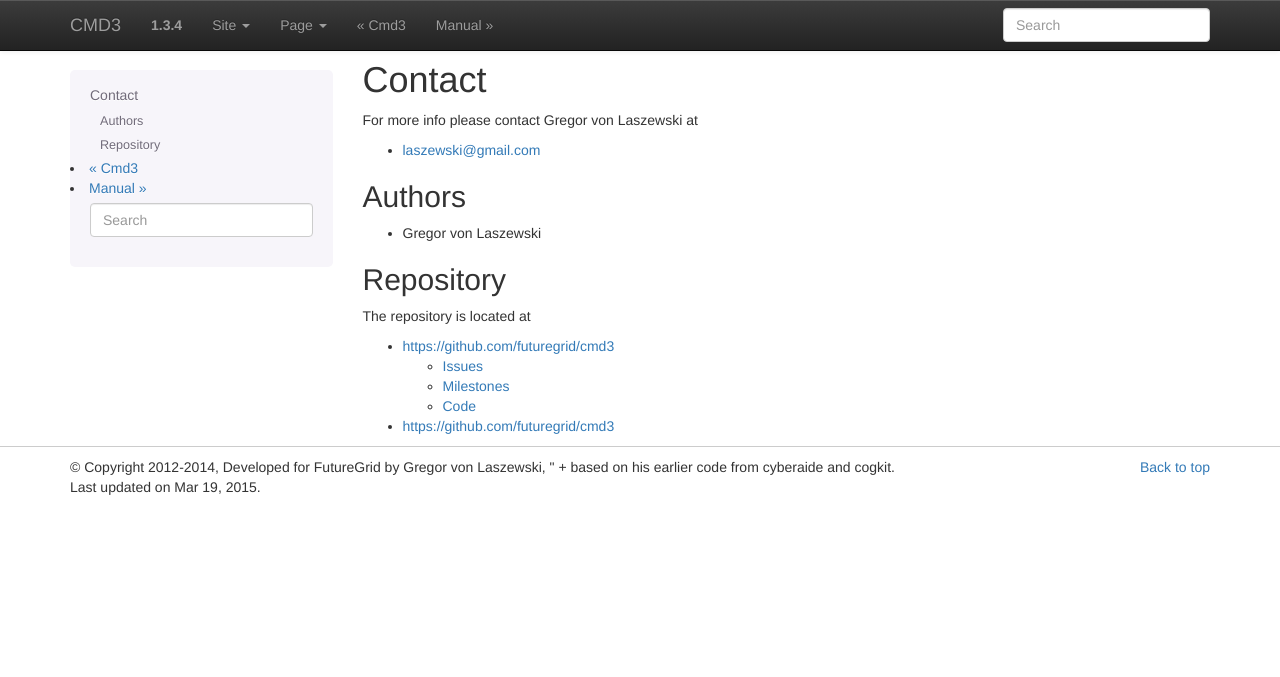
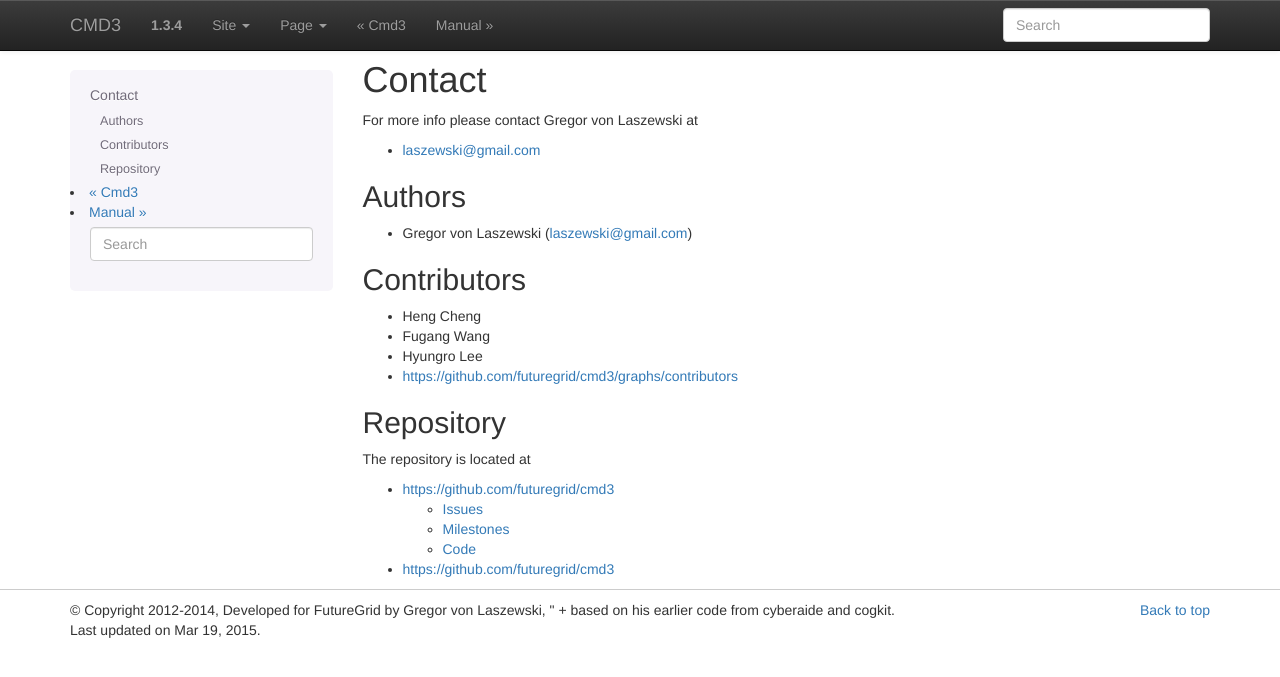
Before and after one commit to cloudmesh-cmd3/cmd3, a Sphinx documentation site: the page built from docs/source/contact.rst, in a window 1280 px wide. Shown: the top 677 px of the page. Built offline with Sphinx 7.4.7, drawn with Linux system fonts in a browser that asks for light colours; pages that are not in the unit, such as notebooks, are missing from menus.

Commit message:
add the etc file

```diff
--- a/docs/source/contact.rst
+++ b/docs/source/contact.rst
@@ -8,7 +8,16 @@
 Authors
 -------
 
-* Gregor von Laszewski
+* Gregor von Laszewski (laszewski@gmail.com)
+
+Contributors
+----------
+
+* Heng Cheng
+* Fugang Wang
+* Hyungro Lee
+
+* https://github.com/futuregrid/cmd3/graphs/contributors
 
 Repository
 ----------
--- a/setup.py
+++ b/setup.py
@@ -35,6 +35,7 @@
         'python-hostlist',
         'prettytable',
         'pytimeparse',
+        'ghp-import',
     ]
 
 
```
